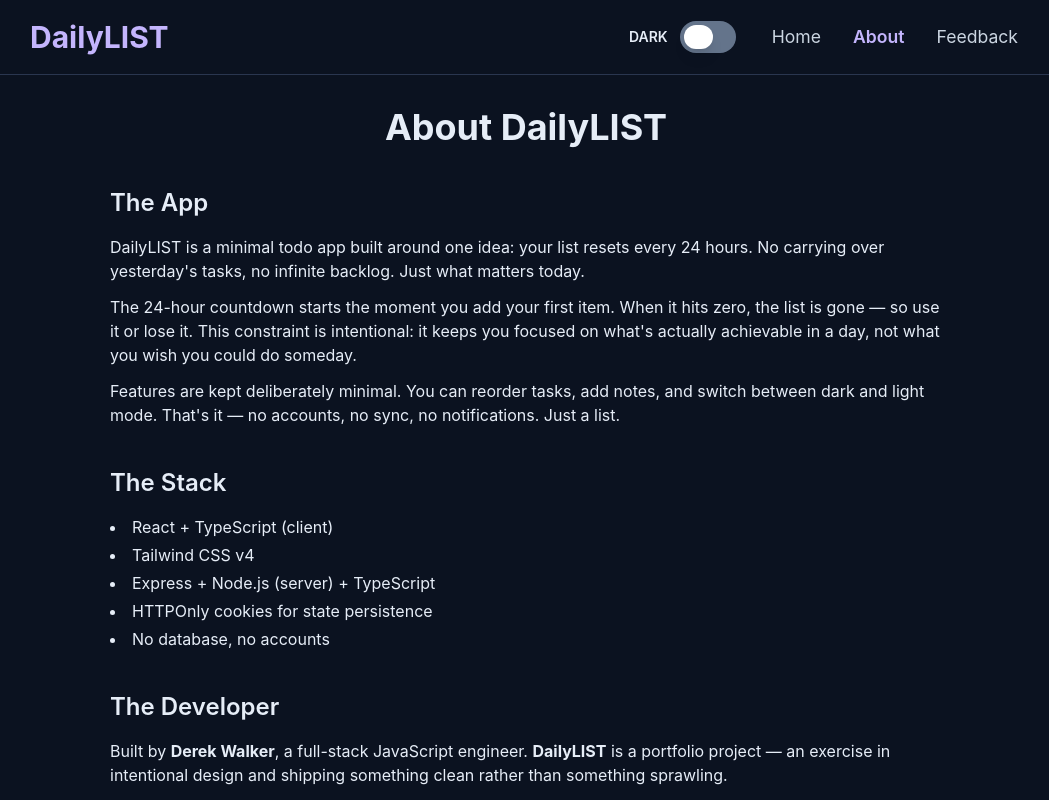
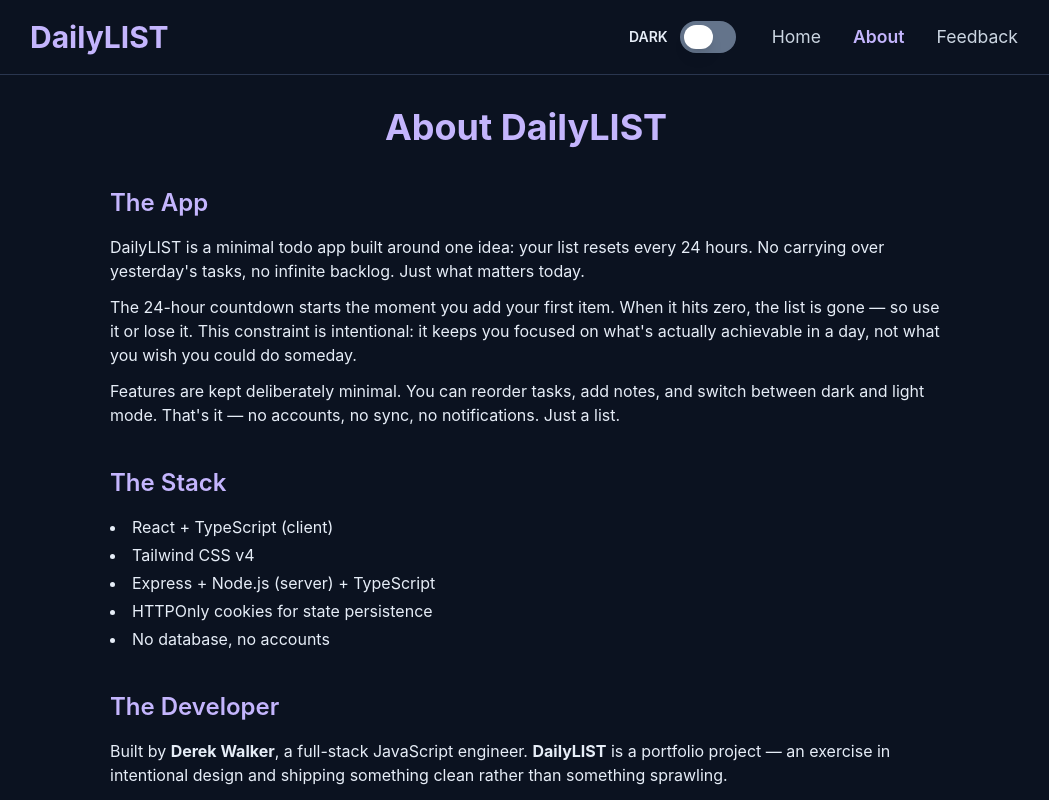
Before and after one commit to dwalkerwd7/DailyLIST, a React (Vite) app in the folder client/: page /about in a window 1280 px wide. Shown: the top 800 px of the page, without its empty margins (114-1163 px from the left). Built offline with nearby package versions, Linux system fonts and the light colour scheme.

Commit message:
the headers now use the base layer styling

```diff
--- a/client/src/pages/About.tsx
+++ b/client/src/pages/About.tsx
@@ -2,12 +2,12 @@
     return (
         <main className="mx-auto max-w-4xl flex-1 px-4 py-8 sm:px-6 lg:px-8">
             <div className="space-y-10">
-                <h1 className="text-4xl font-bold text-primary-text text-center">
+                <h1 className="text-4xl font-bold text-center">
                     About DailyLIST
                 </h1>
 
                 <section className="space-y-4">
-                    <h2 className="text-2xl font-semibold text-primary-text">The App</h2>
+                    <h2 className="text-2xl font-semibold">The App</h2>
                     <div className="space-y-3 text-primary-text">
                         <p>
                             DailyLIST is a minimal todo app built around one idea: your list
@@ -29,7 +29,7 @@
                 </section>
 
                 <section className="space-y-4">
-                    <h2 className="text-2xl font-semibold text-primary-text">The Stack</h2>
+                    <h2 className="text-2xl font-semibold">The Stack</h2>
                     <ul className="list-disc list-inside space-y-1 text-primary-text">
                         <li>React + TypeScript (client)</li>
                         <li>Tailwind CSS v4</li>
@@ -40,7 +40,7 @@
                 </section>
 
                 <section className="space-y-4">
-                    <h2 className="text-2xl font-semibold text-primary-text">The Developer</h2>
+                    <h2 className="text-2xl font-semibold">The Developer</h2>
                     <div className="space-y-3 text-primary-text">
                         <p>
                             Built by <strong>Derek Walker</strong>, a full-stack JavaScript
--- a/client/src/pages/Feedback.tsx
+++ b/client/src/pages/Feedback.tsx
@@ -84,7 +84,7 @@
 
     return (
         <main className="mx-auto max-w-4xl flex-1 px-4 py-8 sm:px-6 lg:px-8 text-center">
-            <h1 className="text-4xl font-bold mb-4 text-primary-text">We'd love to hear from you!</h1>
+            <h1 className="text-4xl font-bold mb-4">We'd love to hear from you!</h1>
             <p className="text-lg text-primary-text mb-8">Your feedback helps us improve DailyLIST. Please share your thoughts, suggestions, or report any issues you encounter.</p>
             <PageAlert
                 {...alertMessage}
--- a/client/src/pages/Home.tsx
+++ b/client/src/pages/Home.tsx
@@ -4,7 +4,7 @@
     return (
         <main className="w-full md:max-w-2xl lg:max-w-3xl flex-1 self-center py-8">
             <div className="space-y-6">
-                <h1 className="text-4xl font-bold text-primary-text text-center">
+                <h1 className="text-4xl font-bold text-center">
                     Daily Todo List
                 </h1>
 
```
